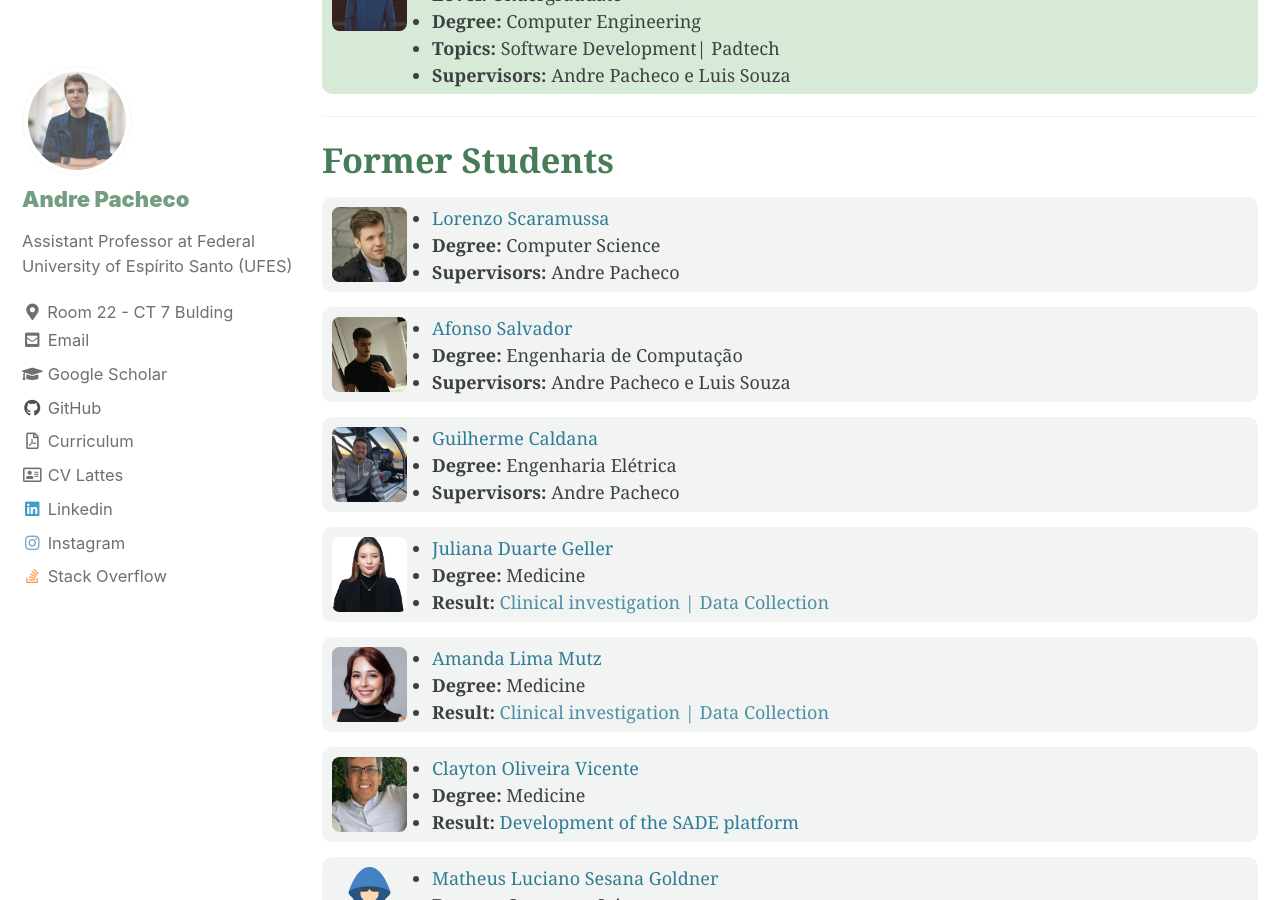
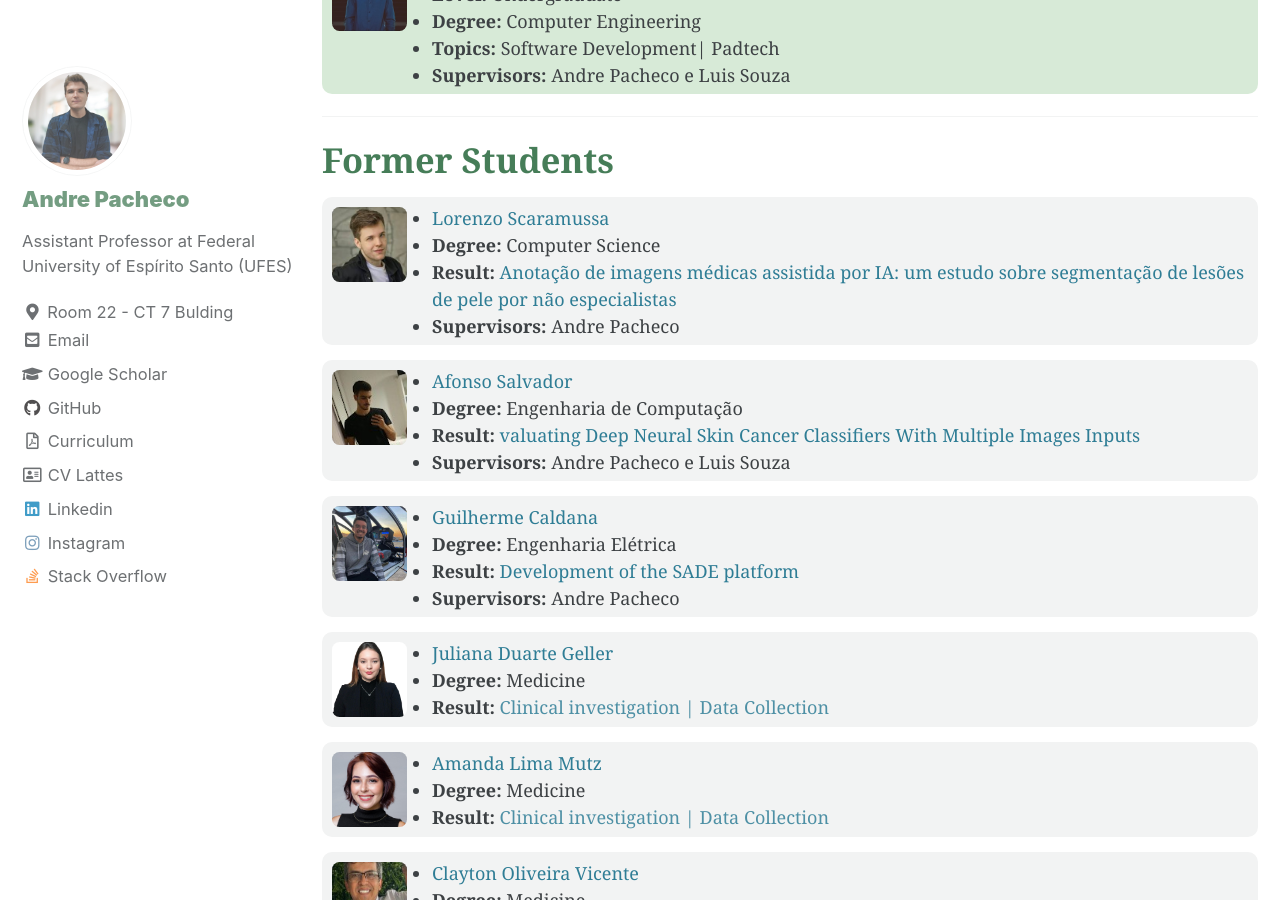
Before and after one commit to paaatcha/paaatcha.github.io, a Jekyll site: the page built from _pages/students.md, in a window 1280 px wide and 900 px high, scrolled down 2220 px. Built offline with Jekyll 4.4.1, drawn with Linux system fonts in a browser that asks for light colours; cached includes are drawn as plain includes; some of the changed lines change nothing that is shown.

Commit message:
pequeno bug

```diff
--- a/_data/students.yml
+++ b/_data/students.yml
@@ -85,7 +85,7 @@ former:
     photo: "lorenzo.jpeg"
     course: "Computer Science"
     supervisors: "Andre Pacheco"
-    resultado: "Anotação de imagens médicas assistida por IA: um estudo sobre segmentação de lesões de pele por não especialistas"
+    result: "Anotação de imagens médicas assistida por IA: um estudo sobre segmentação de lesões de pele por não especialistas"
     link: "https://www.sbcas2025.com/"
 
   - name: "Afonso Salvador"
@@ -93,7 +93,7 @@ former:
     site: "https://www.linkedin.com/in/afonso-salvador-67869b23a/"
     course: "Engenharia de Computação"
     supervisors: "Andre Pacheco e Luis Souza"
-    resultado: "valuating Deep Neural Skin Cancer Classifiers With Multiple Images Inputs"
+    result: "valuating Deep Neural Skin Cancer Classifiers With Multiple Images Inputs"
     link: "https://www.sbcas2025.com/"
 
   - name: "Guilherme Caldana"
@@ -101,7 +101,7 @@ former:
     site: "https://github.com/caldgui"
     course: "Engenharia Elétrica"
     supervisors: "Andre Pacheco"
-    resultado: "Development of the SADE platform"
+    result: "Development of the SADE platform"
     link: "https://sol.sbc.org.br/index.php/webmedia_estendido/article/view/25686"
 
 
```
